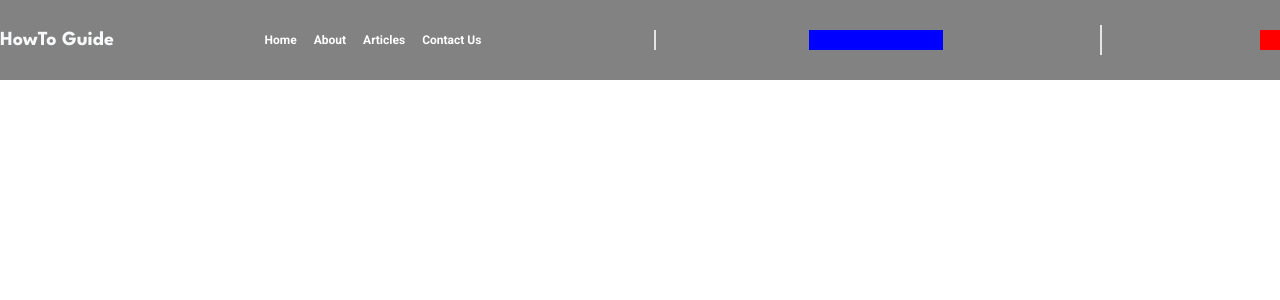
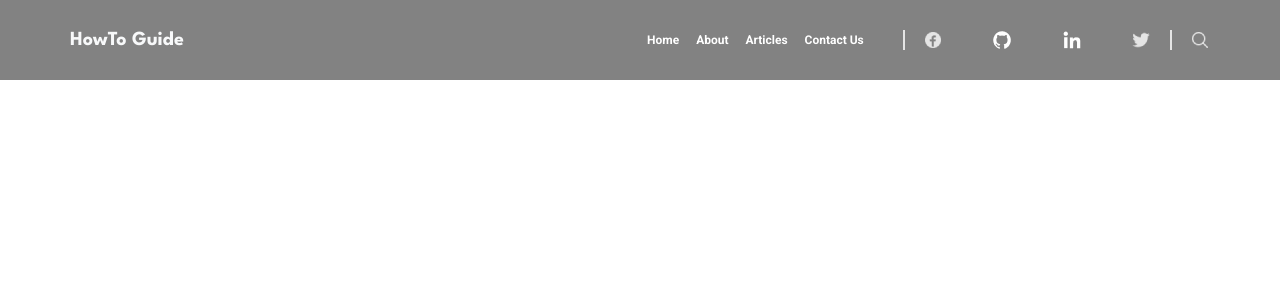
Before and after one commit to LearnDev-Foundation/how-to-blog, a React (Vite) app: page / in a window 1280 px wide. Shown: the top 300 px of the page. Built offline with nearby package versions, Linux system fonts and the light colour scheme.

Commit message:
Mod: NavBar modifications

```diff
--- a/src/components/NavBar/NavBar.jsx
+++ b/src/components/NavBar/NavBar.jsx
@@ -1,7 +1,7 @@
-import React from 'react';
-import './NavBar.scss';
+import React from "react";
+import "./NavBar.scss";
 
-import { images } from '../../constants';
+import { images } from "../../constants";
 
 const NavBar = () => {
     return (
@@ -9,24 +9,52 @@ const NavBar = () => {
             <div className='app__navbar-logo'>
                 <p>HowTo Guide</p>
             </div>
+
+            {/* use any classname that suits you for this wrapper */}
+            <div className='app__navbar-wrapper'>
                 <div className='app__navbar-menu'>
                     <ul>
-          <li><a href="#">Home</a></li>
-          <li><a href="#">About</a></li>
-          <li><a href="#">Articles</a></li>
-          <li><a href="#">Contact Us</a></li>
+                        <li>
+                            <a href='#'>Home</a>
+                        </li>
+                        <li>
+                            <a href='#'>About</a>
+                        </li>
+                        <li>
+                            <a href='#'>Articles</a>
+                        </li>
+                        <li>
+                            <a href='#'>Contact Us</a>
+                        </li>
                     </ul>
                 </div>
-      <div className="app__navbar-menu_line" />
-      <div className="app__navbar-social">
 
+                {/* menu-line */}
+                <div className='app__navbar-menu_line' />
+                {/* social icons */}
+                <div className='app__navbar-social'>
+                    <a href=''>
+                        <img src={images.facebook} alt='' />
+                    </a>
+                    <a href=''>
+                        <img src={images.github} alt='' />
+                    </a>
+                    <a href=''>
+                        <img src={images.linkedin} alt='' />
+                    </a>
+                    <a href=''>
+                        <img src={images.twitter} alt='' />
+                    </a>
                 </div>
-      <div className="app__navbar-search_line" />
-      <div className="app__navbar-search">
-
+                {/* menu-line */}
+                <div className='app__navbar-menu_line' />
+                {/* search icon */}
+                <div className='app__navbar-search'>
+                    <img src={images.search} alt='' />
                 </div>
             </div>
-  )
-}
+        </div>
+    );
+};
 
 export default NavBar;
--- a/src/components/NavBar/NavBar.scss
+++ b/src/components/NavBar/NavBar.scss
@@ -2,10 +2,11 @@
     width: 100%;
     height: 80px;
     background: rgba( 0, 0, 0, 0.49 );
+    padding: 0 70px;
 
-    position: absolute;
-    left: 0px;
-    top: 0px;
+    // position: absolute;
+    // left: 0px;
+    // top: 0px;
 
     display: flex;
     justify-content: space-between;
@@ -18,6 +19,13 @@
     font-size: 20px;
     line-height: 22px;
     color: var(--color-logo);
+}
+
+.app__navbar-wrapper {
+    flex-basis: 50%;
+    display: flex;
+    justify-content: space-between;
+    align-items: center;
 }
 
 .app__navbar-menu {
@@ -51,9 +59,11 @@
 }
 
 .app__navbar-social {
-    background-color: blue;
-    width: 134px;
-    height: 20px;
+    flex-basis: 40%;
+    display: flex;
+    justify-content: space-between;
+    // width: 134px;
+    // height: 20px;
 }
 
 .app__navbar-search_line {
@@ -64,8 +74,7 @@
     transform: rotate(90deg);
 }
 
-.app__navbar-search {
-    background-color: red;
-    width: 20px;
-    height: 20px;
-}
+// .app__navbar-search {
+//     width: 20px;
+//     height: 20px;
+// }
```
Also changed, not shown: src/constants/images.js (+8 -6 lines), src/assets/search.png (added), 1 other file (tests, documents, lock files or other folders). Lines whose indentation alone changed are shown as unchanged.
